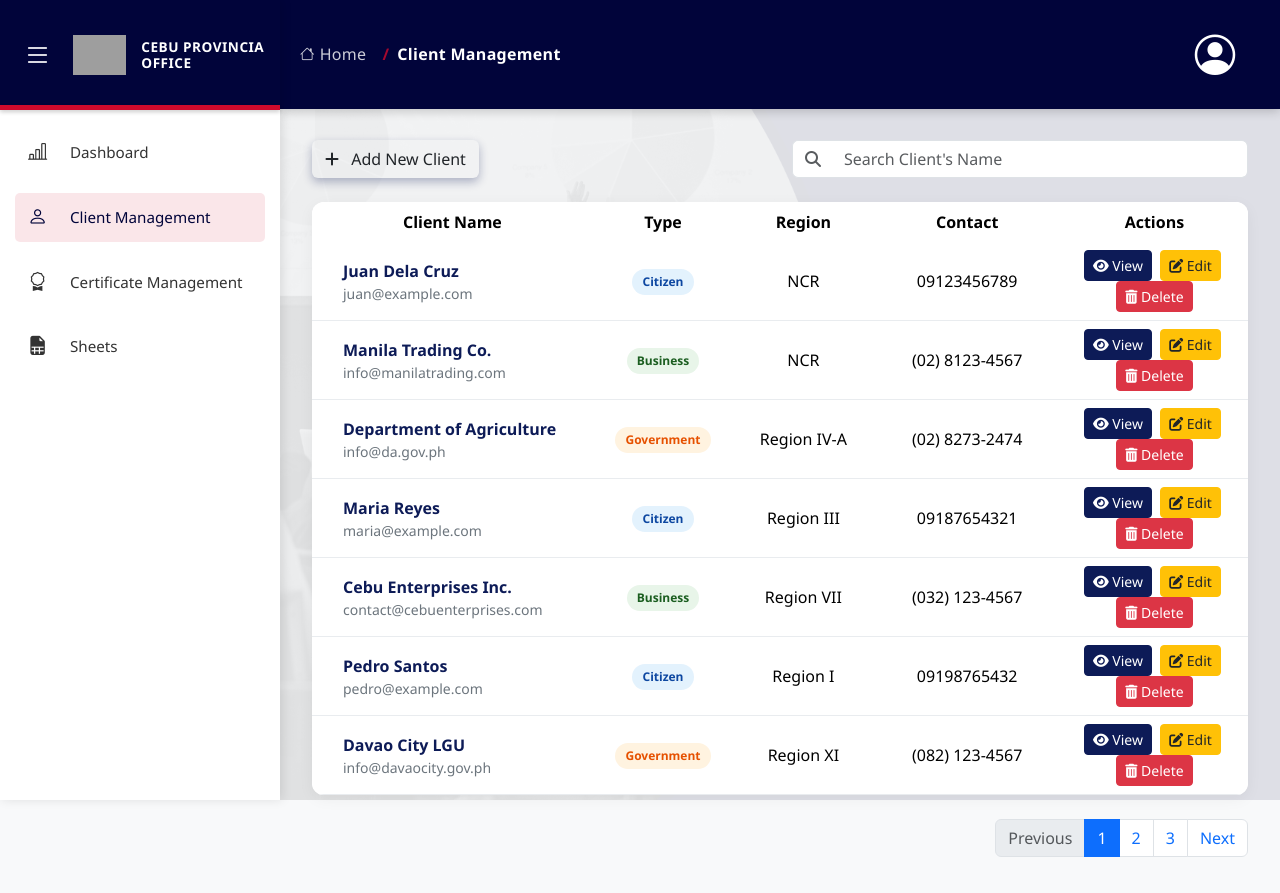
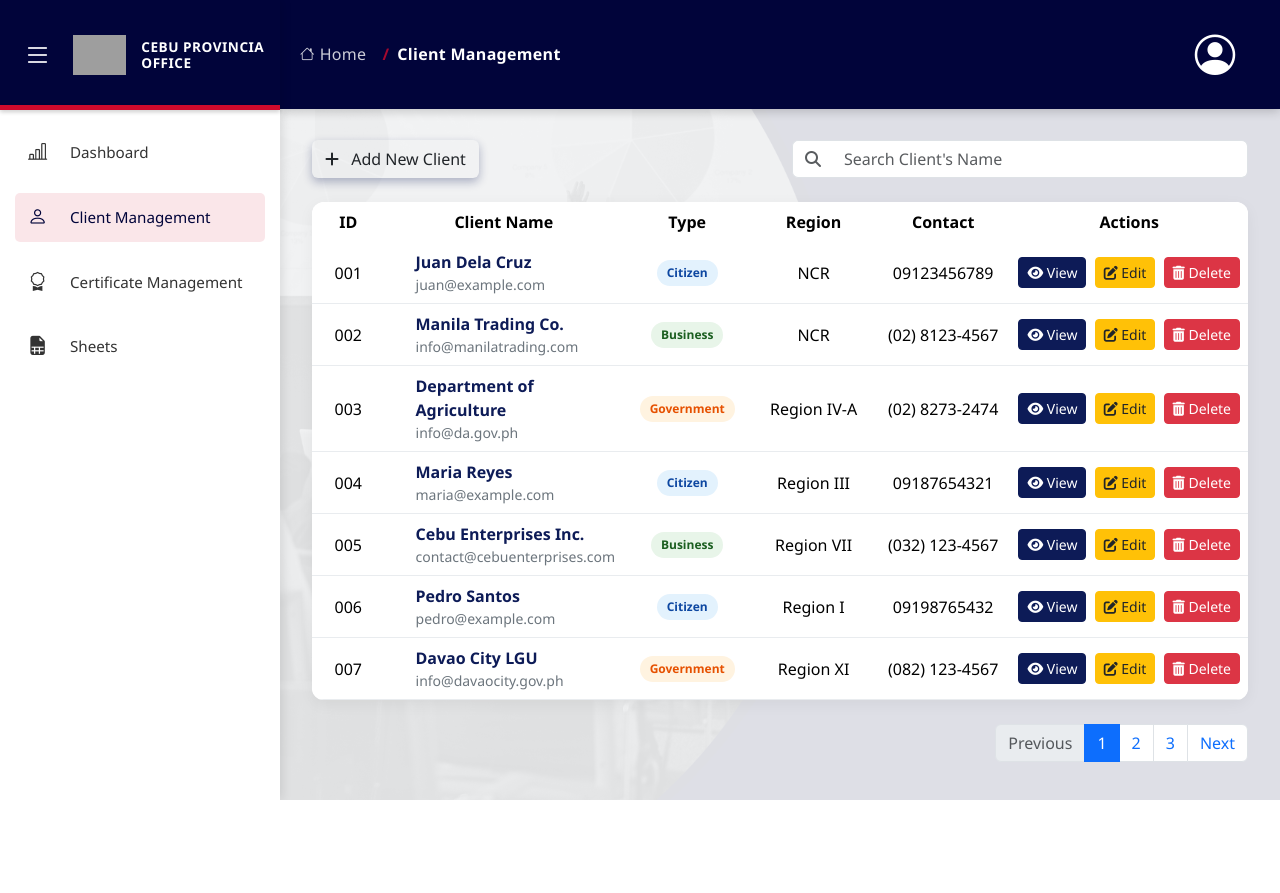
Before and after one commit to mackmack08/DTI-ECert, a PHP site: page /dti/client_management.php in a window 1280 px wide. After the commit the page ends 800 px from the top, so only its background shows below. Run offline with PHP 8.4, Linux system fonts and the light colour scheme; grey boxes are pictures that could not be loaded.

Commit message:
Update client_management.php

```diff
--- a/DTI/client_management.php
+++ b/DTI/client_management.php
@@ -20,6 +20,8 @@
         border-radius: 12px;
         overflow: hidden;
         box-shadow: 0 4px 15px rgba(0,0,0,0.05);
+        table-layout: fixed; /* This ensures equal column widths */
+        width: 100%;
     }
 
     .client-table .table {
@@ -31,15 +33,21 @@
         color: #0d1b57;
         font-weight: 600;
         border: none;
-        padding: 15px;
+        padding: 15px 10px;
         text-align: center;
+        overflow: hidden;
+        text-overflow: ellipsis;
+        white-space: nowrap;
     }
 
     .client-table td {
         vertical-align: middle;
-        padding: 15px;
+        padding: 15px 180px;
         border-color: #e9ecef;
         text-align: center;
+        overflow: hidden;
+        text-overflow: ellipsis;
+        white-space: nowrap;
     }
 
     .client-table tbody tr {
@@ -55,6 +63,8 @@
     font-weight: 600;
     color: #0d1b57;
     text-align: left;
+    white-space: normal;
+    overflow: visible;
     }
 
     .client-table .client-email {
@@ -62,6 +72,8 @@
     color: #6c757d;
     font-size: 14px;
     text-align: left;
+    white-space: normal;
+    overflow: visible;
     }
 
     .client-type-badge {
@@ -166,8 +178,8 @@
 }
 
     .btn-action {
-        padding: 6px 10px;
-        font-size: 14px;
+        padding: 6px 8px;
+        font-size: 13px;
     }
 
     /* Search Container Styles */
@@ -324,9 +336,9 @@
         }
     }
 
-    @media (max-width: 767px) {
+    @media (max-width: 992px) {
     .client-table {
-            overflow-x: auto;
+        table-layout: auto; /* Revert to auto layout on smaller screens */
     }
 
         .client-detail-row {
@@ -386,15 +398,18 @@ include('sidebar.php');
             <table class="table table-hover">
             <thead>
                 <tr>
-                        <th style="width: 30%">Client Name</th>
+                    <th style="width: 10%">ID</th>
+                    <th style="width: 25%">Client Name</th>
                     <th style="width: 15%">Type</th>
                     <th style="width: 15%">Region</th>
-                        <th style="width: 20%">Contact</th>
-                        <th style="width: 20%" class="action-column">Actions</th>
+                    <th style="width: 15%">Contact</th>
+                    <th style="width: 20%">Actions</th>
                 </tr>
             </thead>
+
                 <tbody>
                     <tr>
+                        <td>001</td>
                         <td>
                             <div class="client-name">Juan Dela Cruz</div>
                             <div class="client-email">juan@example.com</div>
@@ -417,6 +432,7 @@ include('sidebar.php');
                         </td>
                     </tr>
                     <tr>
+                        <td>002</td>
                         <td>
                             <div class="client-name">Manila Trading Co.</div>
                             <div class="client-email">info@manilatrading.com</div>
@@ -439,6 +455,7 @@ include('sidebar.php');
                         </td>
                     </tr>
                     <tr>
+                        <td>003</td>
                         <td>
                             <div class="client-name">Department of Agriculture</div>
                             <div class="client-email">info@da.gov.ph</div>
@@ -461,6 +478,7 @@ include('sidebar.php');
                         </td>
                     </tr>
                     <tr>
+                        <td>004</td>
                         <td>
                             <div class="client-name">Maria Reyes</div>
                             <div class="client-email">maria@example.com</div>
@@ -483,6 +501,7 @@ include('sidebar.php');
                         </td>
                     </tr>
                     <tr>
+                        <td>005</td>
                         <td>
                             <div class="client-name">Cebu Enterprises Inc.</div>
                             <div class="client-email">contact@cebuenterprises.com</div>
@@ -505,6 +524,7 @@ include('sidebar.php');
                         </td>
                     </tr>
                     <tr>
+                        <td>006</td>
                         <td>
                             <div class="client-name">Pedro Santos</div>
                             <div class="client-email">pedro@example.com</div>
@@ -527,6 +547,7 @@ include('sidebar.php');
                         </td>
                     </tr>
                     <tr>
+                        <td>007</td>
                         <td>
                             <div class="client-name">Davao City LGU</div>
                             <div class="client-email">info@davaocity.gov.ph</div>
@@ -537,7 +558,11 @@ include('sidebar.php');
                         <td>Region XI</td>
                         <td>(082) 123-4567</td>
                         <td>
-                            <button class="btn btn-primary-custom btn-sm btn-action me-1" data-bs-toggle="modal" data-bs-target="#viewClientModal" data-client-id="7">
+                        <button class="btn btn-primary-custom btn-sm btn-action me-1"
+                                data-bs-toggle="modal"
+                                data-bs-target="#viewClientModal"
+                                data-client-id="1"
+                                data-client-unique-id="DTI-C-001">
                                 <i class="fas fa-eye"></i> View
                         </button>
                             <button class="btn btn-warning-custom btn-sm btn-action me-1" data-bs-toggle="modal" data-bs-target="#editClientModal" data-client-id="7">
@@ -589,6 +614,10 @@ include('sidebar.php');
                                 <p class="client-details-subtitle">
                                     <span class="badge bg-primary">Citizen</span>
                                 </p>
+                            </div>
+                            <div class="client-detail-row">
+                                <div class="client-detail-label">Unique ID:</div>
+                                <div class="client-detail-value">DTI-C-001</div>
                             </div>
 
                             <div class="client-detail-row">
```
Lines whose indentation alone changed are shown as unchanged.
